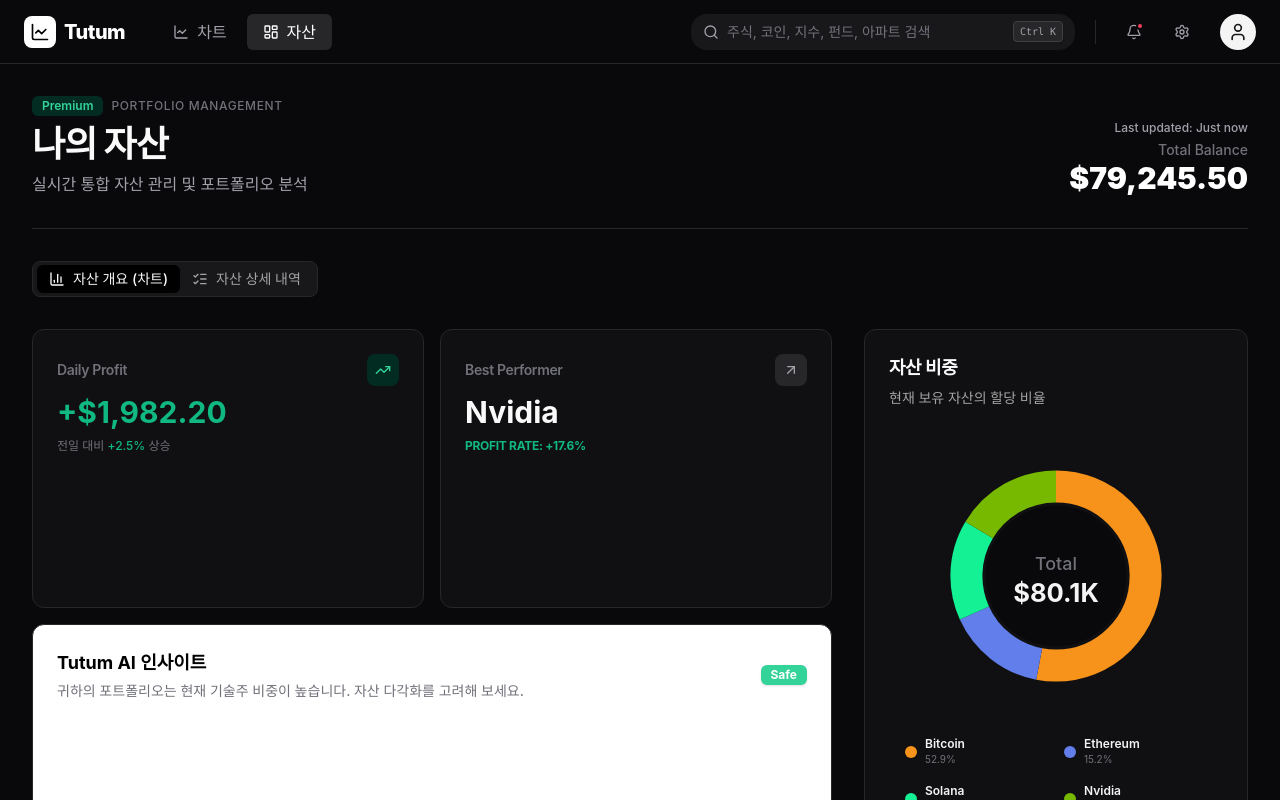
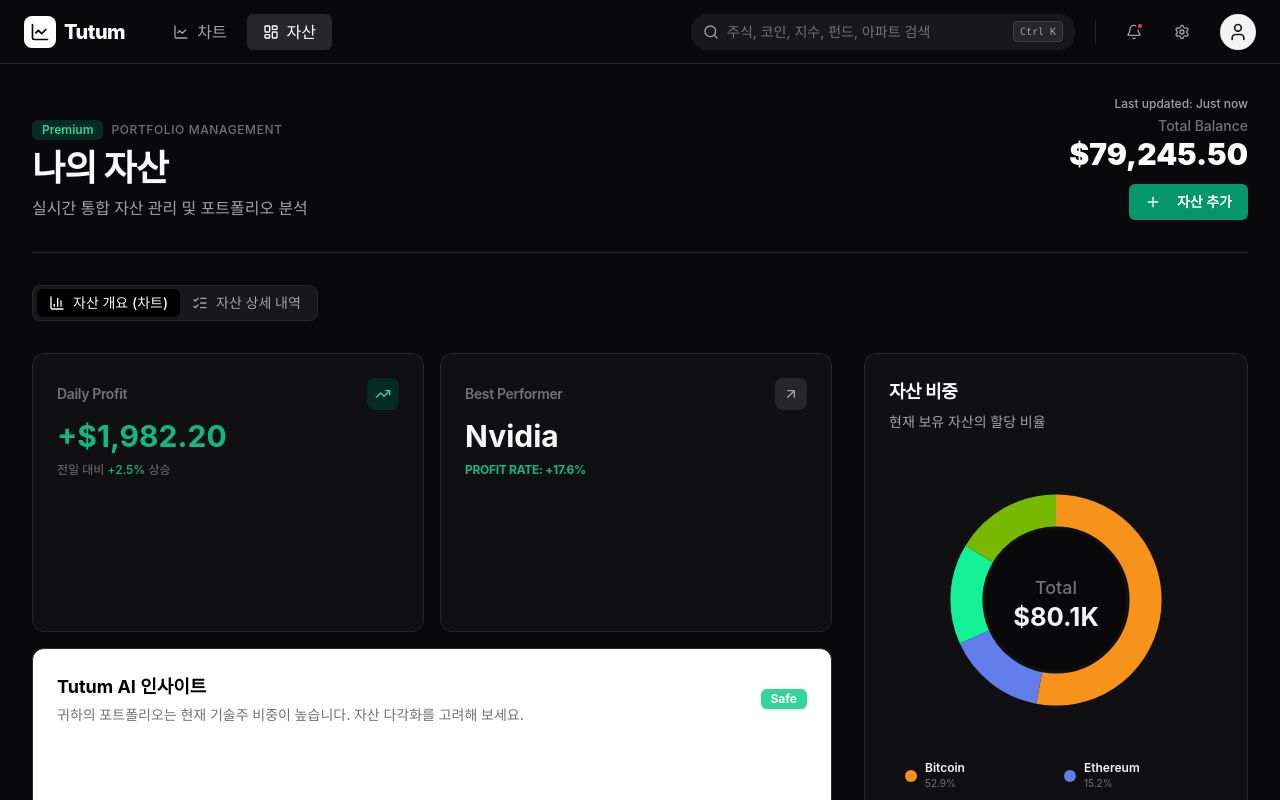
Before and after one commit to kyk02405/clouddx-project, a Next.js app: page /portfolio/asset in a window 1280 px wide. Built offline with nearby package versions, Linux system fonts and the light colour scheme; a web font is replaced by a local one.

Commit message:
feat: Add asset addition button and modal to portfolio asset page

```diff
--- a/app/portfolio/asset/page.tsx
+++ b/app/portfolio/asset/page.tsx
@@ -1,14 +1,16 @@
 "use client";
 
+import { useState } from "react";
 import { Card, CardContent, CardHeader, CardTitle, CardDescription } from "@/components/ui/card";
 import { Button } from "@/components/ui/button";
 import { Badge } from "@/components/ui/badge";
 import { Table, TableBody, TableCell, TableHead, TableHeader, TableRow } from "@/components/ui/table";
 import { Tabs, TabsContent, TabsList, TabsTrigger } from "@/components/ui/tabs";
-import { TrendingUp, TrendingDown, Wallet, PieChart, ArrowUpRight, BarChart3, ListChecks } from "lucide-react";
+import { TrendingUp, TrendingDown, Wallet, PieChart, ArrowUpRight, BarChart3, ListChecks, Plus } from "lucide-react";
 import Footer from "@/components/Footer";
 import AssetAllocationChart from "@/components/AssetAllocationChart";
 import { ScrollArea } from "@/components/ui/scroll-area";
+import AddAssetModal from "@/components/AddAssetModal";
 
 const mockPositions = [
     { symbol: "BTC", name: "Bitcoin", amount: "0.45", value: 42400, displayValue: "$42,400", avgPrice: "$38,500", pnl: "+10.1%", isPositive: true, color: "#F7931A" },
@@ -18,6 +20,8 @@ const mockPositions = [
 ];
 
 export default function PortfolioAssetPage() {
+    const [showAddModal, setShowAddModal] = useState(false);
+
     return (
         <ScrollArea className="h-full bg-zinc-50 dark:bg-zinc-950">
             <main className="mx-auto max-w-7xl px-4 py-8 sm:px-6 lg:px-8">
@@ -42,6 +46,13 @@ export default function PortfolioAssetPage() {
                                 </div>
                             </div>
                         </div>
+                        <Button
+                            onClick={() => setShowAddModal(true)}
+                            className="bg-emerald-600 hover:bg-emerald-700 text-white font-semibold"
+                        >
+                            <Plus className="h-4 w-4 mr-2" />
+                            자산 추가
+                        </Button>
                     </div>
                 </header>
 
@@ -177,6 +188,9 @@ export default function PortfolioAssetPage() {
             </main>
 
             <Footer />
+
+            {/* Add Asset Modal */}
+            <AddAssetModal isOpen={showAddModal} onClose={() => setShowAddModal(false)} />
         </ScrollArea>
     );
 }
```
